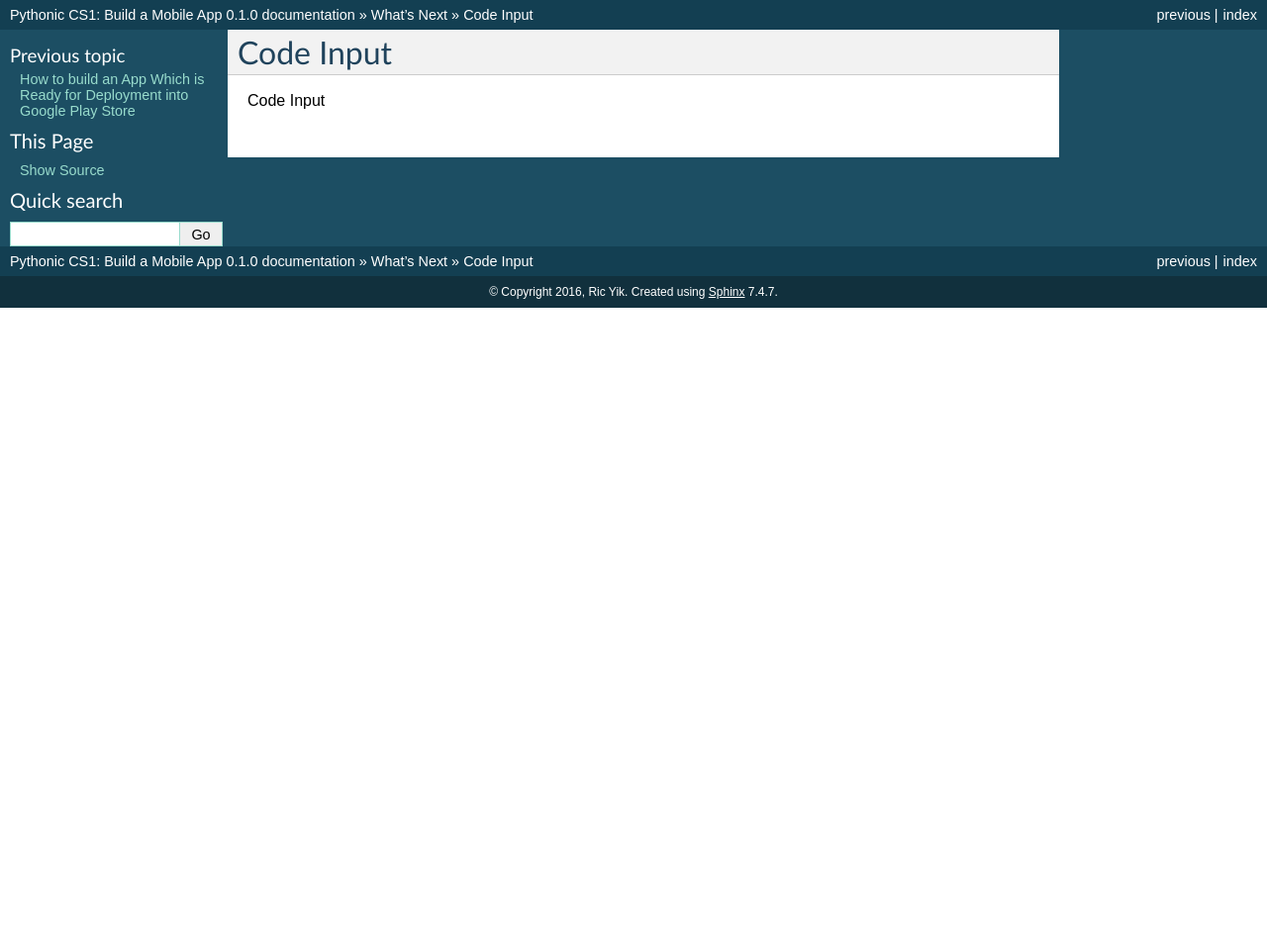
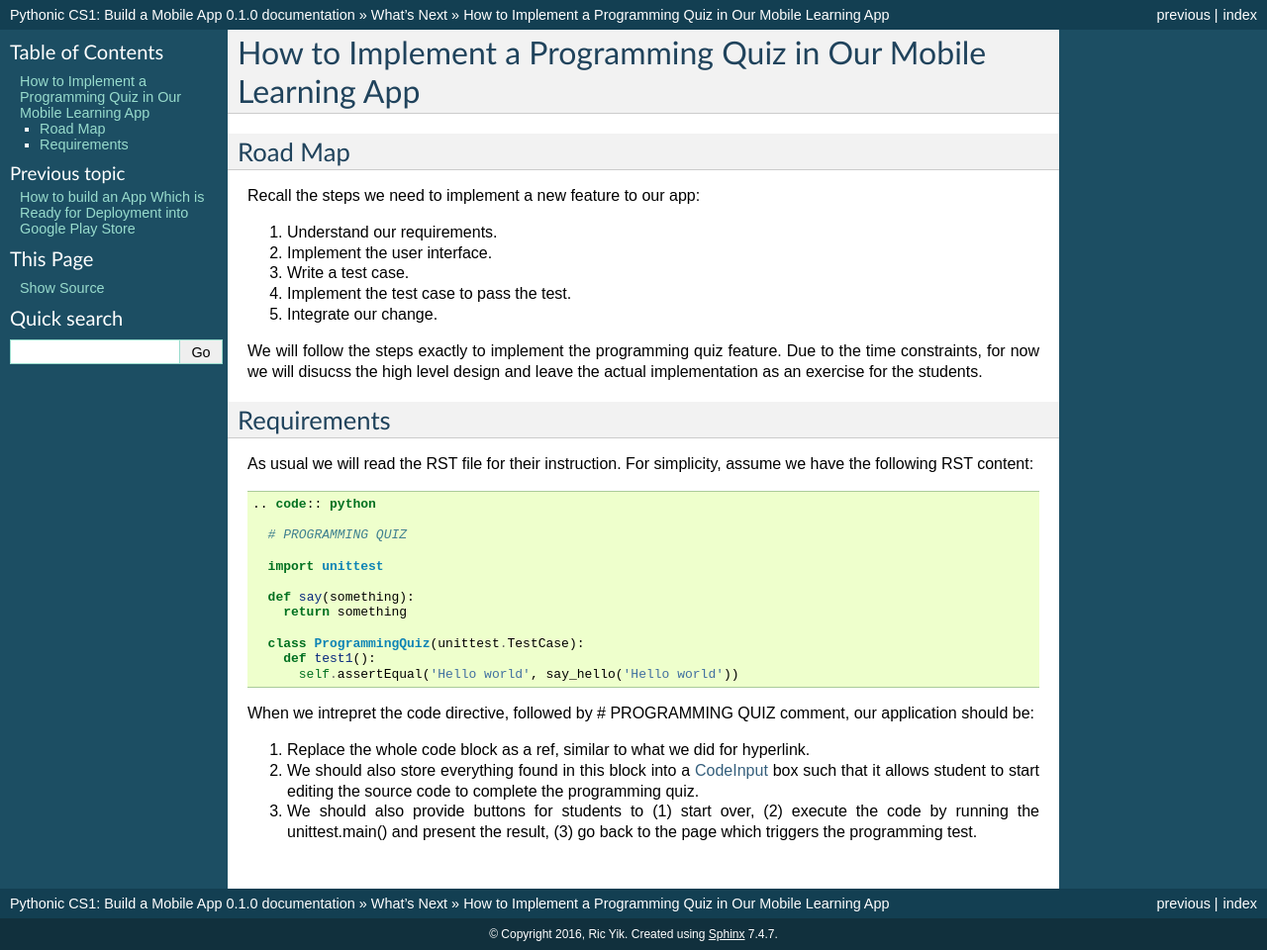
Before and after one commit to Aashritha27/mobileapp.course, a Sphinx documentation site: the page built from docs/codeinput.rst, in a window 1280 px wide. Shown: the whole page at 99% size. Built offline with Sphinx 7.4.7, drawn with Linux system fonts in a browser that asks for light colours; before the commit the page ends 900 px from its top, so only the background shows below that.

Commit message:
Programmng Test requirements

```diff
--- a/docs/codeinput.rst
+++ b/docs/codeinput.rst
@@ -1,4 +1,41 @@
-Code Input
-==========
+How to Implement a Programming Quiz in Our Mobile Learning App
+==============================================================
 
-Code Input
+Road Map
+~~~~~~~~
+
+Recall the steps we need to implement a new feature to our app:
+
+#. Understand our requirements.
+#. Implement the user interface.
+#. Write a test case.
+#. Implement the test case to pass the test.
+#. Integrate our change.
+
+We will follow the steps exactly to implement the programming quiz feature. Due to the time constraints, for now we will disucss the high level design and leave the actual implementation as an exercise for the students.
+
+Requirements
+~~~~~~~~~~~~
+
+As usual we will read the RST file for their instruction. For simplicity, assume we have the following RST content:
+
+.. code:: rst
+
+  .. code:: python
+
+    # PROGRAMMING QUIZ
+
+    import unittest
+
+    def say(something):
+      return something
+
+    class ProgrammingQuiz(unittest.TestCase):
+      def test1():
+        self.assertEqual('Hello world', say_hello('Hello world'))
+
+When we intrepret the code directive, followed by # PROGRAMMING QUIZ comment, our application should be:
+
+#. Replace the whole code block as a ref, similar to what we did for hyperlink.
+#. We should also store everything found in this block into a `CodeInput <https://kivy.org/docs/api-kivy.uix.codeinput.html>`_ box such that it allows student to start editing the source code to complete the programming quiz.
+#. We should also provide buttons for students to (1) start over, (2) execute the code by running the unittest.main() and present the result, (3) go back to the page which triggers the programming test.
```
